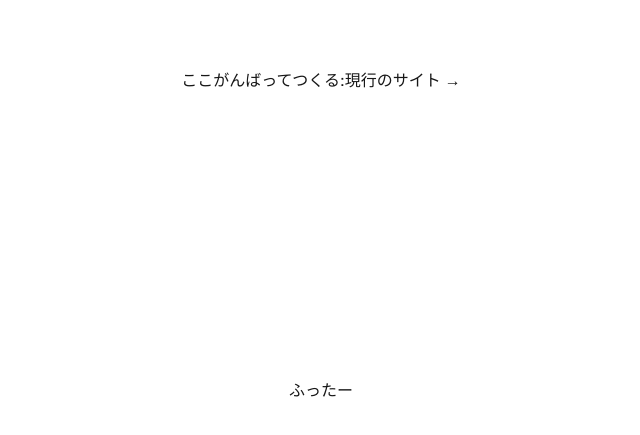
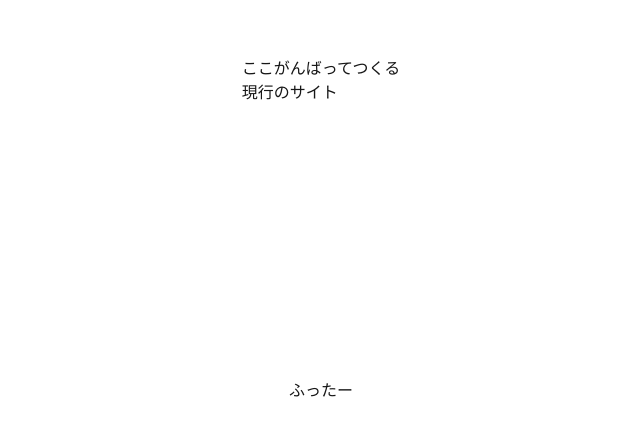
Before and after one commit to Rerurate514/portfolirarnext, a Next.js app: page / in a window 1280 px wide. Shown: the part 319-754 px from the top of the page, without its empty margins (319-959 px from the left). Built offline with nearby package versions, Linux system fonts and the light colour scheme.

Commit message:
リンクを修正

```diff
--- a/src/app/page.tsx
+++ b/src/app/page.tsx
@@ -5,8 +5,8 @@ export default function Home() {
     <div className="grid grid-rows-[20px_1fr_20px] items-center justify-items-center min-h-screen p-8 pb-20 gap-16 sm:p-20 font-[family-name:var(--font-geist-sans)]">
       <main className="flex flex-col gap-[32px] row-start-2 items-center sm:items-start">
         <div>
-          <p>ここがんばってつくる:現行のサイト → </p>
-          <a href="https://rerurate514.github.io/portfolirate"></a>
+          <p>ここがんばってつくる</p>
+          <a href="https://rerurate514.github.io/portfolirate">現行のサイト</a>
         </div>
       </main>
       <footer className="row-start-3 flex gap-[24px] flex-wrap items-center justify-center">
```
